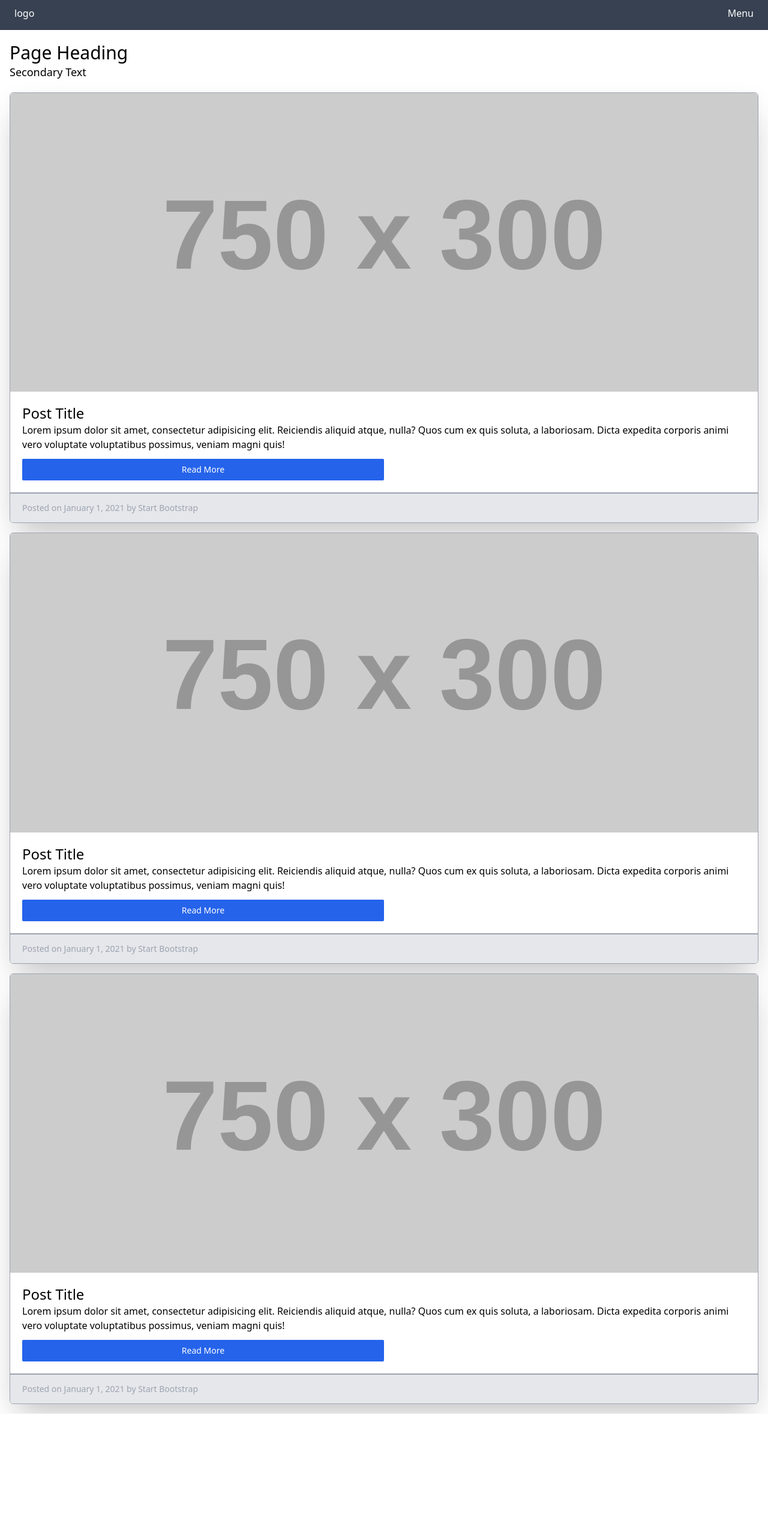
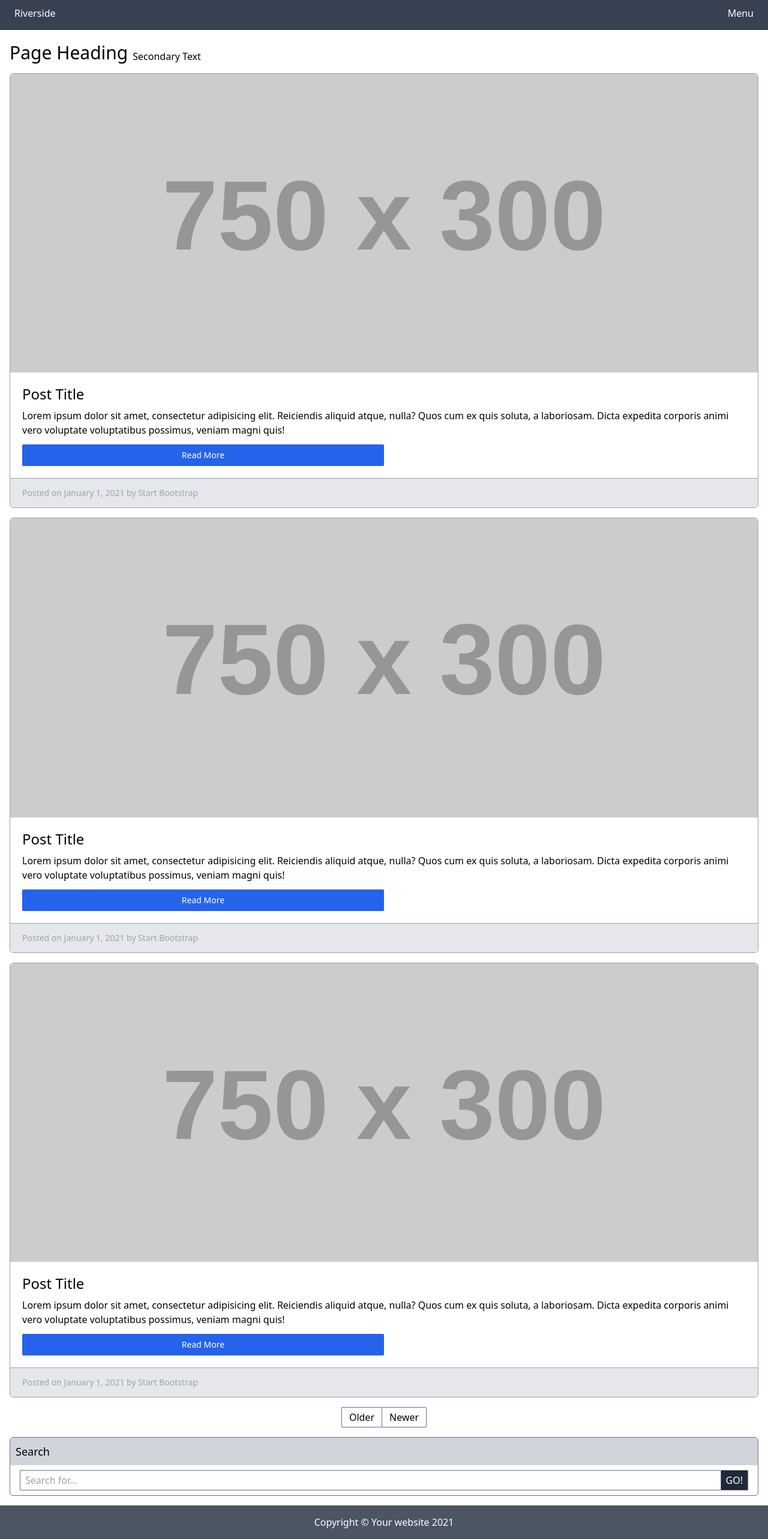
Before and after one commit to map-c/vite-demo, a Vue app: page / in a window 1280 px wide. Shown: the part 6-2572 px from the top of the page at 60% size. Before the commit the page ends 2363 px from the top, so only its background shows below. Built offline with nearby package versions, Linux system fonts and the light colour scheme.

Commit message:
feat: 新增面板

```diff
--- a/src/App.vue
+++ b/src/App.vue
@@ -2,9 +2,17 @@
   <div class="bg-white">
     <Nav />
     <MyHeader/>
-    <my-panel />
-    <my-panel />
-    <my-panel />
+    <div class="p-4 bg-white">
+      <my-panel />
+      <my-panel />
+      <my-panel class="mb-0" />
+      <div class="mb-4 flex flex-row flex-nowrap justify-center bg-white text-center">
+        <span class="box-border border border-gray-500 border-r-0 px-3 py-1 bg-white cursor-pointer rounded-l-sm hover:bg-gray-300">Older</span>
+        <span class="box-border border rounded-r-sm border-gray-500 px-3 py-1 bg-white">Newer</span>
+      </div>
+      <search-panel/>
+    </div>
+    <my-footer />
   </div>
 </template>
 
@@ -13,12 +21,16 @@ import { defineComponent } from 'vue'
 import Nav from './components/Nav.vue'
 import MyHeader from './components/common/Header.vue'
 import MyPanel from './components/common/Panel.vue'
+import MyFooter from './components/MyFooter.vue'
+import SearchPanel from './components/SearchPanel.vue'
 
 export default defineComponent({
   name: 'App',
   components: {
     MyHeader,
     MyPanel,
+    MyFooter,
+    SearchPanel,
     Nav
   }
 })
--- /dev/null
+++ b/src/components/MyFooter.vue
@@ -0,0 +1,13 @@
+<template>
+<div class="bg-gray-600 text-white px-4 py-4 text-center">
+  Copyright &copy; Your website 2021
+</div>
+</template>
+
+<script lang="ts">
+import { defineComponent } from 'vue'
+
+export default defineComponent({
+  name: 'Footer',
+})
+</script>
--- a/src/components/Nav.vue
+++ b/src/components/Nav.vue
@@ -1,7 +1,7 @@
 <template>
   <nav class="w-auto py-2 px-4 bg-gray-700 text-white">
     <div class="flex flex-row justify-between p-2">
-      <span class="text-white">logo</span>
+      <span class="text-white">Riverside</span>
       <span class="text-current cursor-pointer select-none" @click="handleShowNav">Menu</span>
     </div>
     <ul class="w-auto transition-all" v-show="showNav">
--- /dev/null
+++ b/src/components/SearchPanel.vue
@@ -0,0 +1,17 @@
+<template>
+<div class="box-border border border-gray-500 rounded-md">
+  <div class="p-2 bg-gray-300 text-lg text-left border rounded-t-md border-gray-300">Search</div>
+  <div class="px-4 py-2 flex flex-row flex-nowrap justify-center items-center">
+    <input type="text" class="px-2 py-1 flex-1 md:auto border rounded-l-sm border-gray-500 border-r-0 outline-none" placeholder="Search for..." />
+    <span class="px-2 py-1 bg-gray-800 border border-gray-500 rounded-r-sm text-white cursor-pointer hover:bg-gray-400">GO!</span>
+  </div>
+</div>
+</template>
+
+<script lang="ts">
+import { defineComponent } from 'vue'
+
+export default defineComponent({
+  name: 'SearchPanel',
+})
+</script>
--- a/src/components/common/Header.vue
+++ b/src/components/common/Header.vue
@@ -1,7 +1,7 @@
 <template>
-<div class="my-5 px-4 text-black">
+<div class="mt-5 px-4 text-black flex flex-row justify-start items-center">
   <h1 class="text-3xl text-black">Page Heading</h1>
-  <h4 class="text-lg">Secondary Text</h4>
+  <h4 class="mx-2 self-end">Secondary Text</h4>
 </div>
 </template>
 
--- a/src/components/common/Panel.vue
+++ b/src/components/common/Panel.vue
@@ -1,12 +1,12 @@
 <template>
-<div class="m-4 border  border-gray-400 rounded-md shadow-2xl flex flex-col justify-evenly">
+<div class="mb-4 border border-gray-400 rounded-md bg-white flex flex-col justify-evenly">
   <img class="rounded-t-md" src="https://via.placeholder.com/750x300" alt="">
   <div class="p-5 flex flex-col justify-evenly">
-    <h2 class="text-black text-2xl">Post Title</h2>
+    <h2 class="text-black text-2xl mb-2">Post Title</h2>
     <p class="leading-normal mb-2">Lorem ipsum dolor sit amet, consectetur adipisicing elit. Reiciendis aliquid atque, nulla? Quos cum ex quis soluta, a laboriosam. Dicta expedita corporis animi vero voluptate voluptatibus possimus, veniam magni quis!</p>
     <span class="mt-1 px-3 py-2 w-1/2 bg-blue-600 text-white text-sm text-center rounded-sm">Read More</span>
   </div>
-  <div class="px-5 py-3 rounded-b-md border-t-2 border-gray-400 bg-gray-200 text-gray-400 text-sm leading-6">Posted on January 1, 2021 by Start Bootstrap</div>
+  <div class="px-5 py-3 rounded-b-md border border-l-0 border-r-0 border-b-0 border-gray-400 bg-gray-200 text-gray-400 text-sm leading-6">Posted on January 1, 2021 by Start Bootstrap</div>
 </div>
 </template>
 
```
